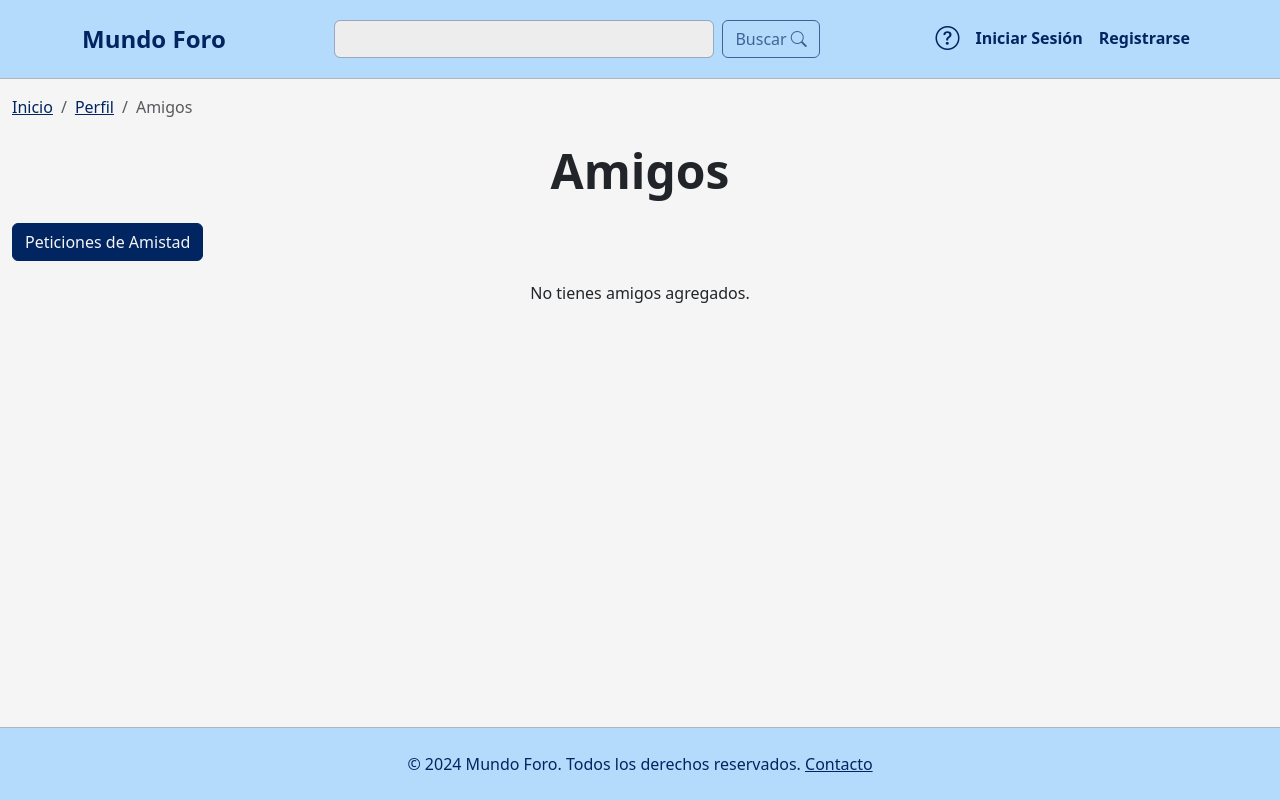
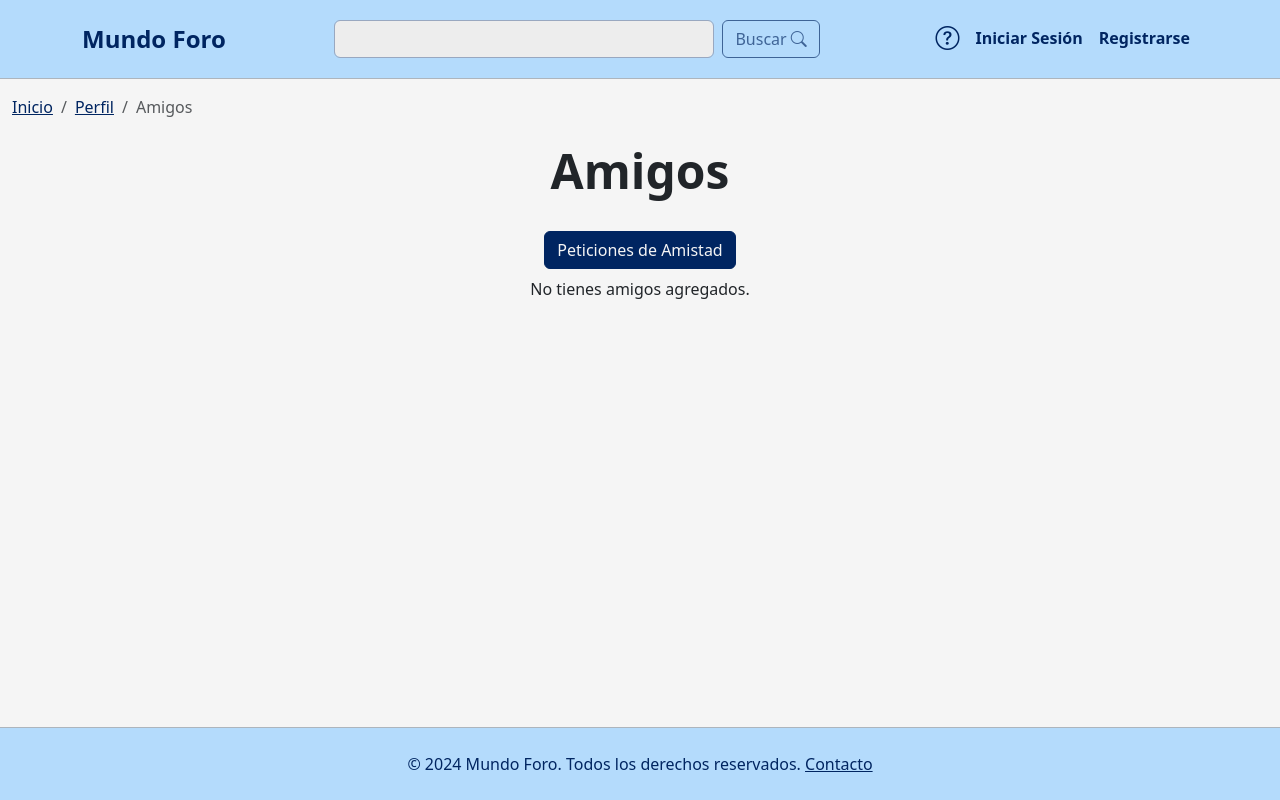
Before and after one commit to Croissanton/IU_Proyecto, a React (Create React App) app in the folder foro-mundo/: page /amigos in a window 1280 px wide. Built offline with nearby package versions, Linux system fonts and the light colour scheme.

Commit message:
imagen sin margen y padding

```diff
--- a/foro-mundo/src/Pages/FriendsPage.js
+++ b/foro-mundo/src/Pages/FriendsPage.js
@@ -1,9 +1,9 @@
 import React, { useState, useEffect } from "react";
 import MainLayout from "../layout/MainLayout.js";
-import { Breadcrumb } from "react-bootstrap";
+import { Breadcrumb, Row, Container, Col } from "react-bootstrap";
 import { Link } from "react-router-dom";
 import { useToast } from "../Context/ToastContext.js";
-import ConfirmationModal from '../Components/ConfirmationModal';
+import ConfirmationModal from "../Components/ConfirmationModal";
 
 function FriendsPage() {
   const [friends, setFriends] = useState([]);
@@ -19,7 +19,9 @@ function FriendsPage() {
     const usuarios = JSON.parse(localStorage.getItem("usuarios"));
 
     if (usuario && usuarios && Array.isArray(usuario.friendList)) {
-      const amigos = usuarios.filter((user) => usuario.friendList.includes(user.username));
+      const amigos = usuarios.filter((user) =>
+        usuario.friendList.includes(user.username)
+      );
       setFriends(amigos);
     }
   }, []);
@@ -46,11 +48,15 @@ function FriendsPage() {
 
       if (currentUser.friendList.includes(username)) {
         // Eliminar usuario de la lista de amigos
-        currentUser.friendList = currentUser.friendList.filter((friend) => friend !== username);
+        currentUser.friendList = currentUser.friendList.filter(
+          (friend) => friend !== username
+        );
         // Eliminar usuario de la lista de amigos del amigo
         const friendUser = allUsers.find((user) => user.username === username);
         if (friendUser.friendList) {
-            friendUser.friendList = friendUser.friendList.filter((friend) => friend !== currentUser.username);
+          friendUser.friendList = friendUser.friendList.filter(
+            (friend) => friend !== currentUser.username
+          );
         }
 
         // Actualizar el usuario actual en localStorage
@@ -61,8 +67,7 @@ function FriendsPage() {
           if (user.username === currentUser.username) {
             return currentUser;
           }
-          if(user.username === friendUser.username)
-            {
+          if (user.username === friendUser.username) {
             return friendUser;
           }
           return user;
@@ -71,7 +76,9 @@ function FriendsPage() {
         localStorage.setItem("usuarios", JSON.stringify(updatedUsers));
 
         // Actualizar la lista de amigos
-        const updatedFriends = friends.filter((user) => user.username !== username);
+        const updatedFriends = friends.filter(
+          (user) => user.username !== username
+        );
         setFriends(updatedFriends);
 
         showToast("Amigo eliminado correctamente.", "bg-danger");
@@ -79,11 +86,11 @@ function FriendsPage() {
         alert("Este usuario no está en tu lista de amigos.");
       }
     }
-  }
+  };
 
   return (
     <MainLayout>
-      <div className="container-xxl my-3">
+      <div className="container-xxl my-3 ">
         <Breadcrumb className="custom-breadcrumb">
           <Breadcrumb.Item linkAs={Link} linkProps={{ to: "/" }}>
             Inicio
@@ -104,39 +111,46 @@ function FriendsPage() {
           Amigos
         </label>
       </div>
-      <div className="container-xxl my-3">
+      <Container className="my-3">
+        <Row className="justify-content-center">
+          <Col xs={12} md={8} lg={6}>
+            <Row className="justify-content-center text-center">
+              <Col>
                 <Link to="/peticiones">
-          <button className="btn btn-secondary" style={{ marginBottom: "20px" }}>
+                  <button className="btn btn-secondary m-2">
                     Peticiones de Amistad
                   </button>
                 </Link>
+              </Col>
+            </Row>
+
             {friends.length === 0 ? (
-            <label
-                style={{
-                fontSize: "1rem",
-                display: "block",
-                textAlign: "center",
-                }}
-            >
-                No tienes amigos agregados.
-            </label>
+              <Row className="justify-content-center text-center">
+                <Col>
+                  <p>No tienes amigos agregados.</p>
+                </Col>
+              </Row>
             ) : (
               friends.map((user) => (
                 <div key={user.username} className="card mb-3">
                   <div className="card-body">
-              <Link to={`/perfil/${user.username}`}
-              className='custom-text-link'
+                    <Link
+                      to={`/perfil/${user.username}`}
+                      className="custom-text-link"
                       style={{
                         fontSize: "1.5rem",
-                color: 'black',
-                marginLeft: '10px',
-              }}>
+                        color: "black",
+                        marginLeft: "10px",
+                      }}
+                    >
                       {user.username}
                     </Link>
                     <button
                       className="btn btn-danger"
-                    onClick={() => { handleShowRemoveFriendModal(user.username); }}
-                    style={{ margin: "5px", float: "right"}}
+                      onClick={() => {
+                        handleShowRemoveFriendModal(user.username);
+                      }}
+                      style={{ margin: "5px", float: "right" }}
                     >
                       Eliminar amigo
                     </button>
@@ -151,7 +165,9 @@ function FriendsPage() {
                 </div>
               ))
             )}
-      </div>
+          </Col>
+        </Row>
+      </Container>
     </MainLayout>
   );
 }
--- a/foro-mundo/src/Pages/ProfilePage.js
+++ b/foro-mundo/src/Pages/ProfilePage.js
@@ -139,7 +139,7 @@ function ProfilePage() {
               <img
                 src={profileData.profilePicture}
                 alt="imagen del perfil"
-                className="m-auto shadow"
+                className="m-0 p-0 shadow"
               />
             </Row>
             <Row className="m-auto">
--- a/foro-mundo/src/scss/custom.scss
+++ b/foro-mundo/src/scss/custom.scss
@@ -106,6 +106,8 @@ body, html {
   }
 }
 
+
+
 #searchInput {
   border-color: $secondary-subtle;
   background-color: darken($white, 3%);
```
Also changed, not shown: 1 other file (tests, documents, lock files or other folders). Lines whose indentation alone changed are shown as unchanged.
